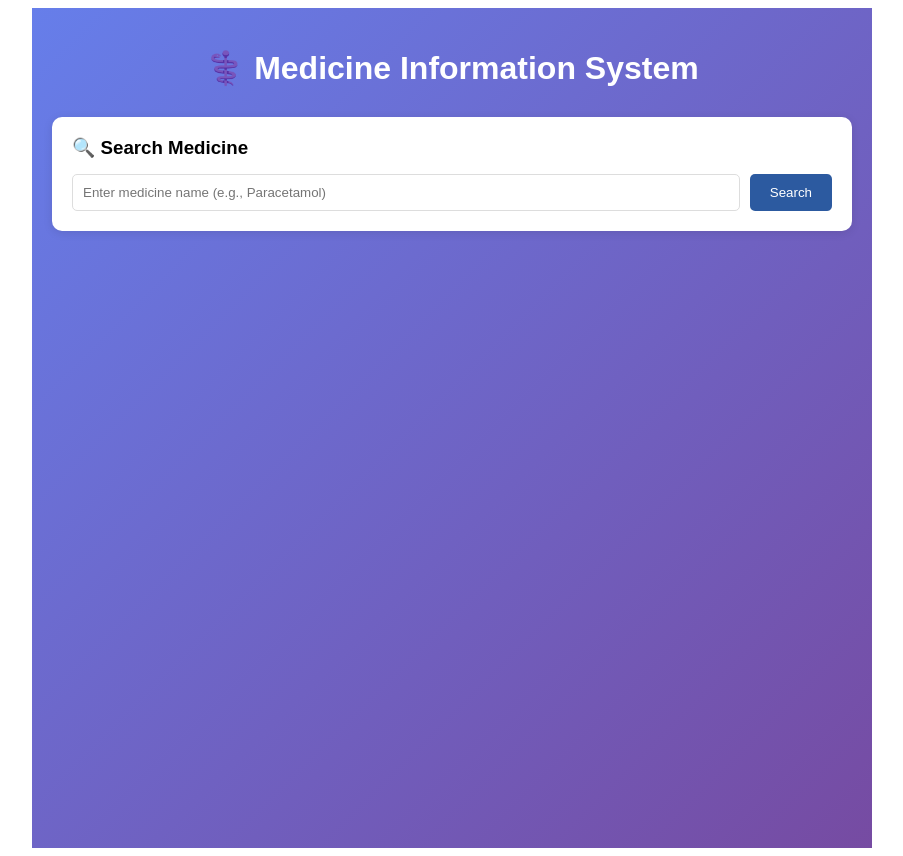
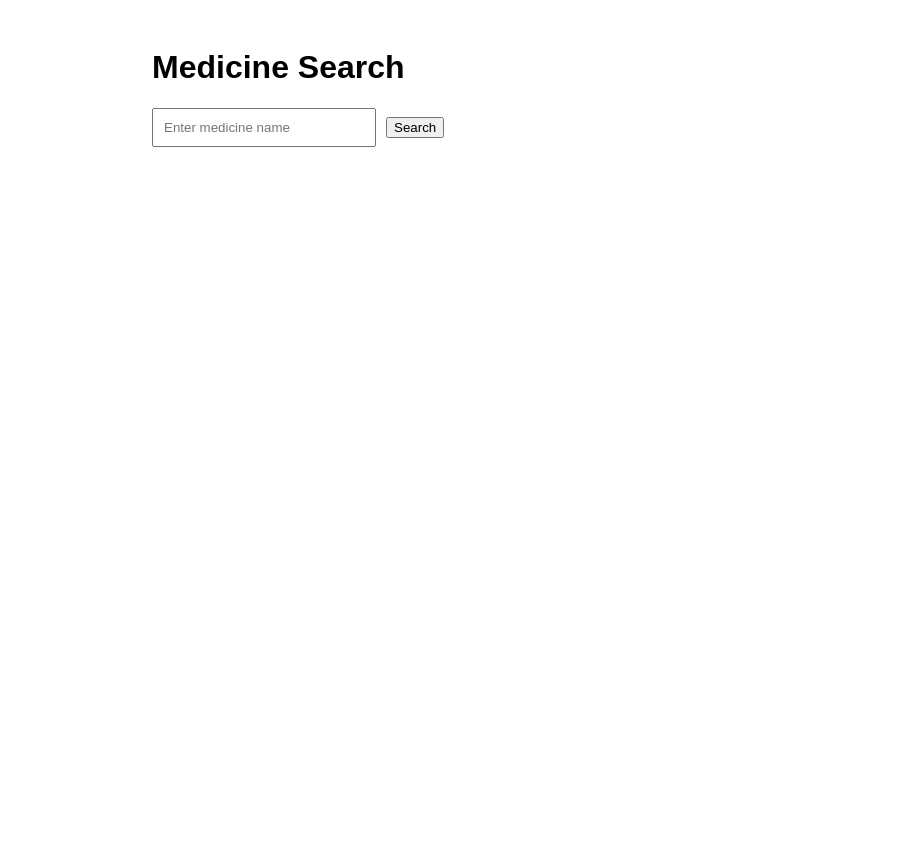
Before and after one commit to shubhamkale01-dev/medicine-image-analyzer, a React (Create React App) app in the folder frontend/: page / in a window 1280 px wide. Shown: the whole page, without its empty margins (188-1091 px from the left). After the commit the page ends 800 px from the top, so only its background shows below. Built offline with nearby package versions, Linux system fonts and the light colour scheme.

Commit message:
Simple working app

```diff
--- /dev/null
+++ b/frontend/src/SimpleWorkingApp.js
@@ -0,0 +1,53 @@
+import React, { useState } from 'react';
+
+function App() {
+  const [query, setQuery] = useState('');
+  const [data, setData] = useState(null);
+  const [loading, setLoading] = useState(false);
+
+  const search = async () => {
+    if (!query) return;
+    setLoading(true);
+    try {
+      const res = await fetch(`https://medicine-image-analyzer-1.onrender.com/api/search/${query}`);
+      const result = await res.json();
+      setData(result);
+    } catch (e) {
+      setData({ error: e.message });
+    }
+    setLoading(false);
+  };
+
+  return (
+    <div style={{ padding: '20px', maxWidth: '600px', margin: '0 auto', fontFamily: 'Arial' }}>
+      <h1>Medicine Search</h1>
+      <input
+        value={query}
+        onChange={e => setQuery(e.target.value)}
+        placeholder="Enter medicine name"
+        style={{ padding: '10px', width: '200px', marginRight: '10px' }}
+      />
+      <button onClick={search} disabled={loading}>
+        {loading ? 'Loading...' : 'Search'}
+      </button>
+
+      {data && (
+        <div style={{ marginTop: '20px', padding: '15px', background: '#f5f5f5' }}>
+          {data.error ? (
+            <p>Error: {data.error}</p>
+          ) : data.success ? (
+            <div>
+              <h3>{data.data.medicineName}</h3>
+              <p>Generic: {data.data.medicineInfo?.fda?.genericName || 'N/A'}</p>
+              <p>Price: ₹{data.data.priceInfo?.min}-{data.data.priceInfo?.max}</p>
+            </div>
+          ) : (
+            <p>No data</p>
+          )}
+        </div>
+      )}
+    </div>
+  );
+}
+
+export default App;
--- a/frontend/src/index.js
+++ b/frontend/src/index.js
@@ -1,10 +1,6 @@
 import React from 'react';
 import ReactDOM from 'react-dom/client';
-import RobustApp from './RobustApp';
+import SimpleWorkingApp from './SimpleWorkingApp';
 
 const root = ReactDOM.createRoot(document.getElementById('root'));
-root.render(
-  <React.StrictMode>
-    <RobustApp />
-  </React.StrictMode>
-);
+root.render(<SimpleWorkingApp />);
```
